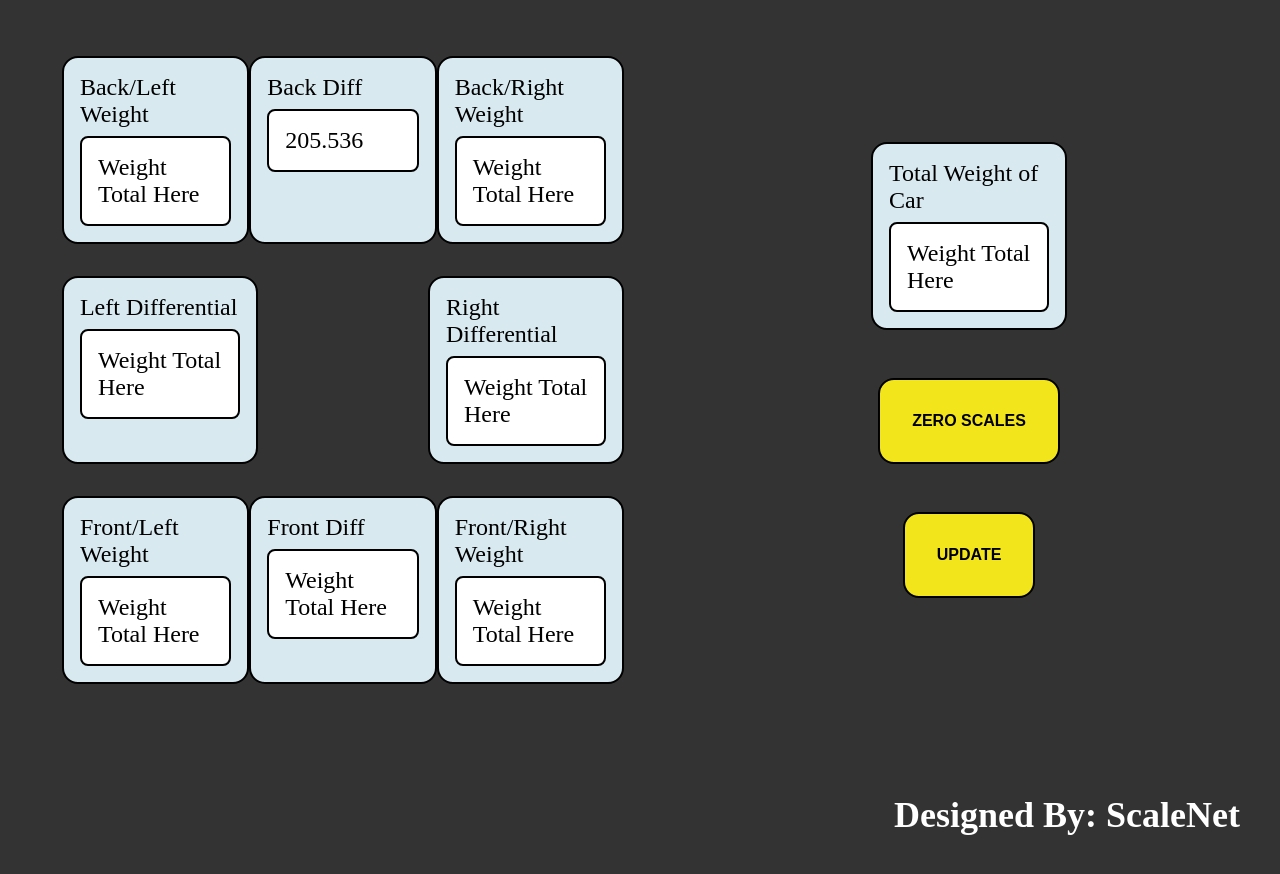
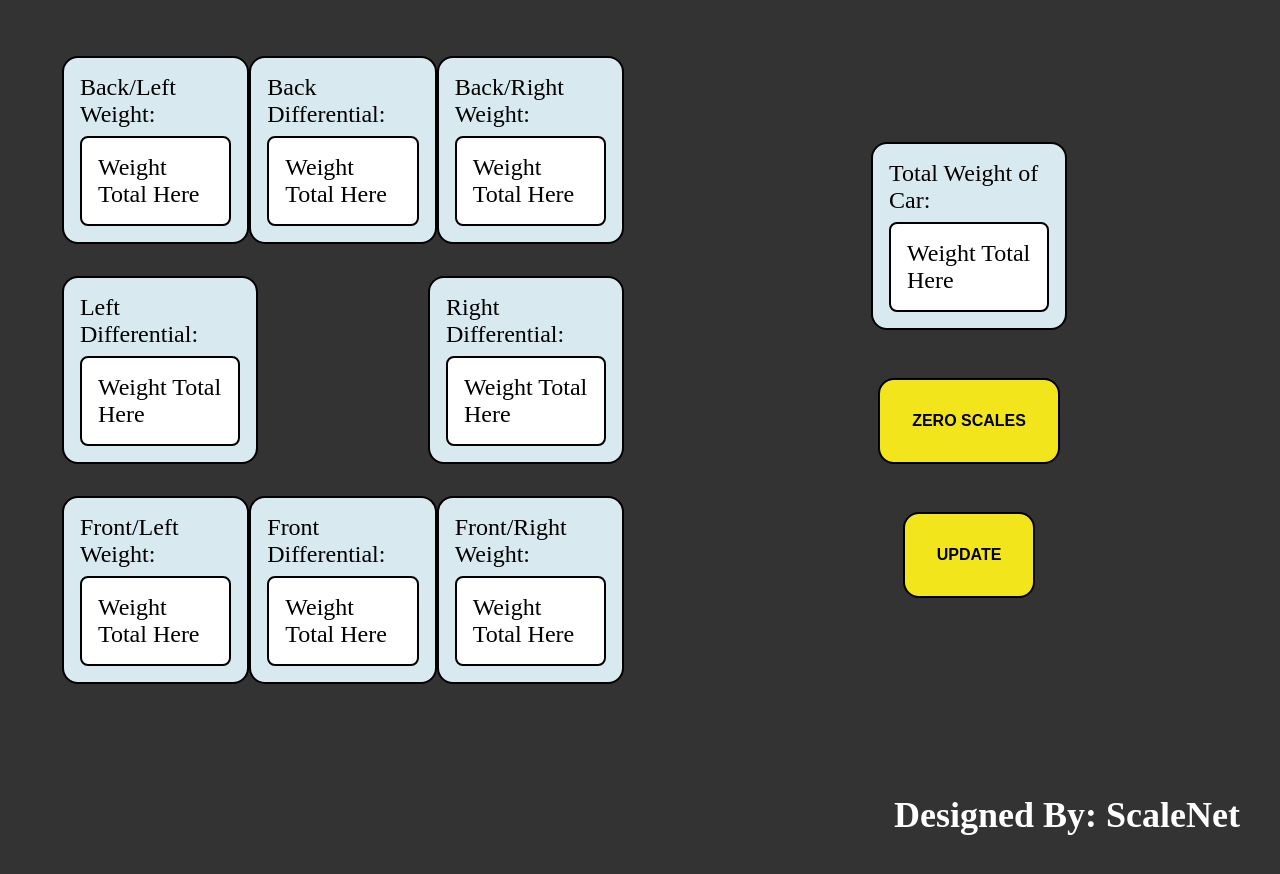
Before and after one commit to Cory-Light/ScaleNetInterface, a plain HTML site: page index.html in a window 1280 px wide. Drawn offline with Linux system fonts and the light colour scheme.

Commit message:
Update index.html

```diff
--- a/index.html
+++ b/index.html
@@ -15,7 +15,7 @@
 
             <div style="display: flex; justify-content: space-between; margin: 1rem;">
                 <div style="background-color: #d8e9f0; padding: 1rem; border-radius: 1rem; border: 2px solid black; width: 10rem">
-                    Back/Left Weight
+                    Back/Left Weight:
                     <div style="border: 2px solid black; padding: 1rem; border-radius: .5rem; margin-top: .5rem; background-color: white;">
                         <label>
                             Weight Total Here
@@ -24,16 +24,16 @@
                 </div>
 
                 <div style="background-color: #d8e9f0; padding: 1rem; border-radius: 1rem; border: 2px solid black; width: 10rem">
-                    Back Diff
+                    Back Differential:
                     <div style="border: 2px solid black; padding: 1rem; border-radius: .5rem; margin-top: .5rem; background-color: white ">
                         <label>
-                            205.536
+                            Weight Total Here
                         </label>
                     </div>
                 </div>
 
                 <div style="background-color: #d8e9f0; padding: 1rem; border-radius: 1rem; border: 2px solid black; width: 10rem">
-                    Back/Right Weight
+                    Back/Right Weight:
                     <div style="border: 2px solid black; padding: 1rem; border-radius: .5rem; margin-top: .5rem; background-color: white">
                         <label>
                             Weight Total Here
@@ -46,7 +46,7 @@
 
             <div style="display: flex; justify-content: space-between; margin: 1rem">
                 <div style="background-color: #d8e9f0; padding: 1rem; border-radius: 1rem; border: 2px solid black; width: 10rem">
-                    Left Differential
+                    Left Differential:
                     <div style="border: 2px solid black; padding: 1rem; border-radius: .5rem; margin-top: .5rem; background-color: white">
                         <label>
                             Weight Total Here
@@ -54,7 +54,7 @@
                     </div>
                 </div>
                 <div style="background-color: #d8e9f0; padding: 1rem; border-radius: 1rem; border: 2px solid black; width: 10rem">
-                    Right Differential
+                    Right Differential:
                     <div style="border: 2px solid black; padding: 1rem; border-radius: .5rem; margin-top: .5rem; background-color: white">
                         <label>
                             Weight Total Here
@@ -67,7 +67,7 @@
 
             <div style="display:flex; justify-content: space-between; margin: 1rem">
                 <div style="background-color: #d8e9f0; padding: 1rem; border-radius: 1rem; border: 2px solid black; width: 10rem">
-                    Front/Left Weight
+                    Front/Left Weight:
                     <div style="border: 2px solid black; padding: 1rem; border-radius: .5rem; margin-top: .5rem; background-color: white">
                         <label>
                             Weight Total Here
@@ -76,7 +76,7 @@
                 </div>
 
                 <div style="background-color: #d8e9f0; padding: 1rem; border-radius: 1rem; border: 2px solid black; width: 10rem">
-                    Front Diff
+                    Front Differential:
                     <div style="border: 2px solid black; padding: 1rem; border-radius: .5rem; margin-top: .5rem; background-color: white">
                         <label>
                             Weight Total Here
@@ -85,7 +85,7 @@
                 </div>
 
                 <div style="background-color: #d8e9f0; padding: 1rem; border-radius: 1rem; border: 2px solid black; width: 10rem">
-                    Front/Right Weight
+                    Front/Right Weight:
                     <div style="border: 2px solid black; padding: 1rem; border-radius: .5rem; margin-top: .5rem; background-color: white">
                         <label>
                             Weight Total Here
@@ -100,7 +100,7 @@
 
         <div style="width: 47%; display: flex; flex-direction: column; justify-content: center; align-items: center;">
             <div style="background-color: #d8e9f0; padding: 1rem; border-radius: 1rem; border: 2px solid black; width: 10rem;">
-                Total Weight of Car
+                Total Weight of Car:
                 <div style="border: 2px solid black; padding: 1rem; border-radius: .5rem; margin-top: .5rem; background-color: white">
                     <label>
                         Weight Total Here
```
